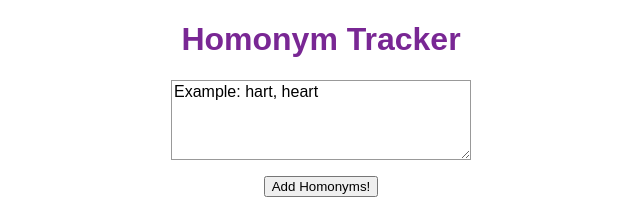
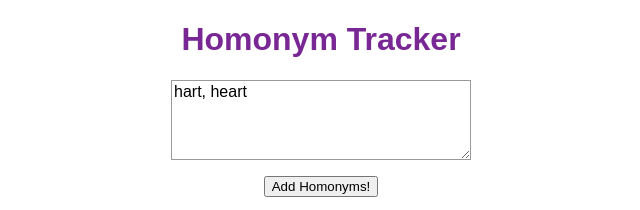
Before and after one commit to ttreit/mvp, a React app: page / in a window 1280 px wide. Shown: the top 210 px of the page, without its empty margins (319-959 px from the left). Built offline with nearby package versions, Linux system fonts and the light colour scheme.

Commit message:
Change default text in input field

```diff
--- a/src/SubmissionForm.jsx
+++ b/src/SubmissionForm.jsx
@@ -2,11 +2,11 @@ import React, { Component } from 'react';
 
 function SubmissionForm(props) {
   return (
-    <form action='/' method='post'>
+    <form action='/' method='post' enctype='text/plain'>
       <ul>
         <li>
           <label for='inputhomonyms'></label>
-          <textarea id='inputhomonyms' name='input_homonyms'>Example: hart, heart</textarea>
+          <textarea id='inputhomonyms' name='input_homonyms'>hart, heart</textarea>
         </li>
         <li class='button'>
           <button type='submit'>Add Homonyms!</button>
```
